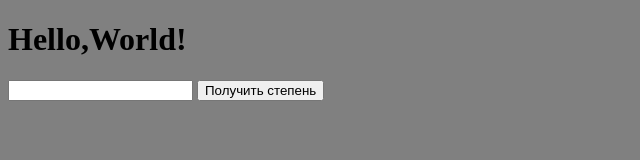
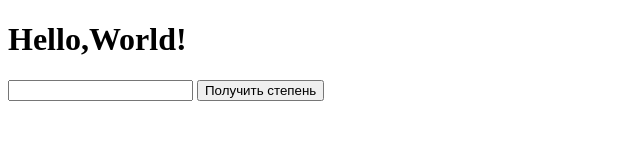
Before and after one commit to anton91375/course, a plain HTML site: page index.html in a window 1280 px wide. Shown: the whole page, without its empty margins (0-640 px from the left). Drawn offline with Linux system fonts and the light colour scheme.

Commit message:
Changed color

```diff
--- a/index.html
+++ b/index.html
@@ -12,7 +12,7 @@
 
 	</style>
 </head>
-<body style="background-color:gray">
+<body style="background-color:white">
 
 	<div class="container">
 		<h1>Hello,World!</h1>
```
